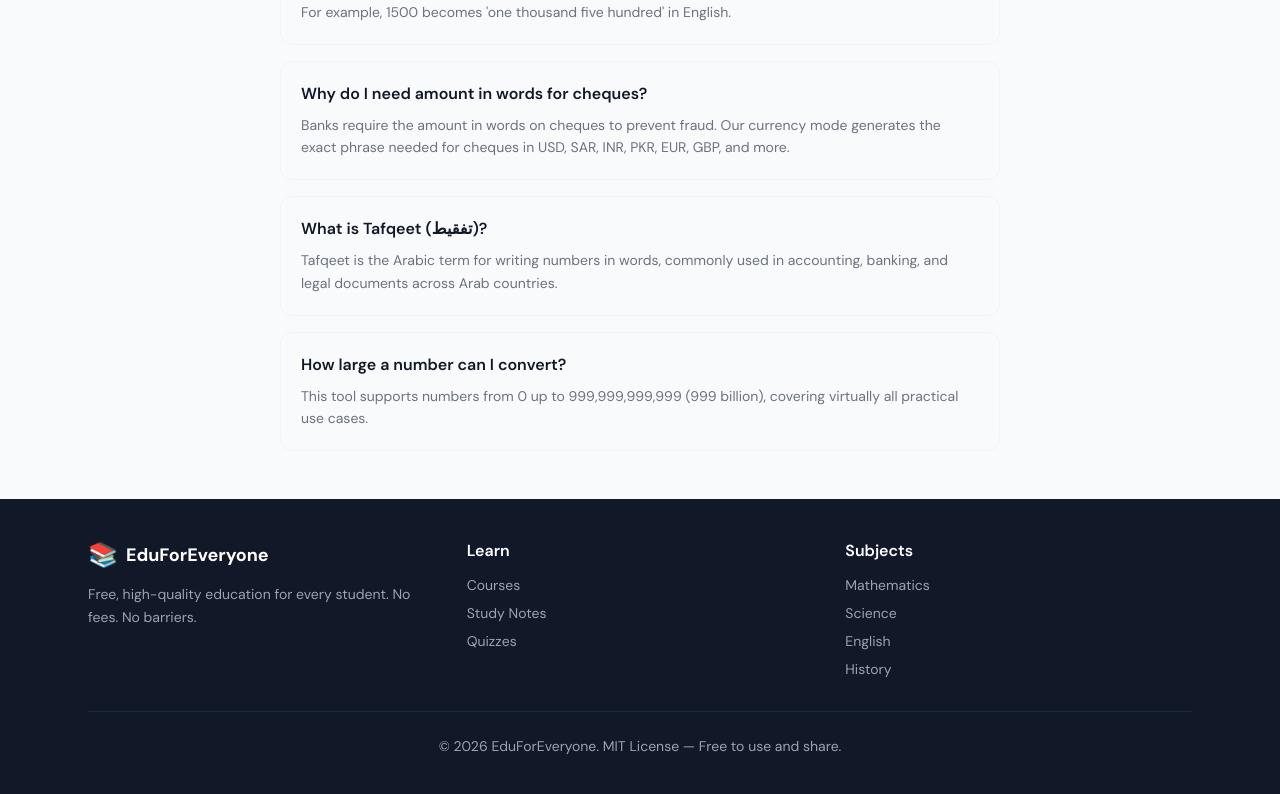
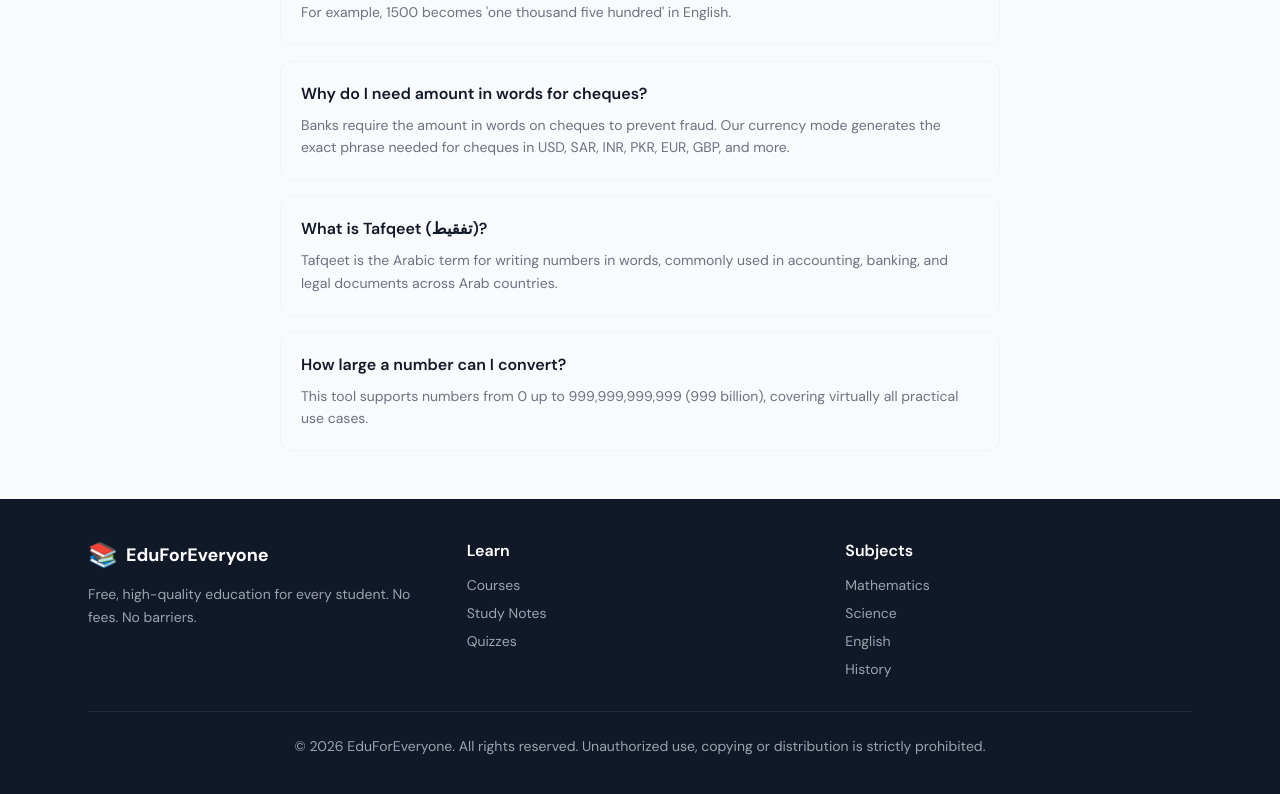
Before and after one commit to azlaneduforeveryone-svg/Eduforeveryone-website, a Next.js app: page /tools/number-to-words in a window 1280 px wide. Shown: the part 903-1697 px from the top of the page. Built offline with nearby package versions, Linux system fonts and the light colour scheme; a web font is replaced by a local one.

Commit message:
Update footer copyright to All Rights Reserved

```diff
--- a/components/Footer.tsx
+++ b/components/Footer.tsx
@@ -33,7 +33,7 @@ export default function Footer() {
           </div>
         </div>
         <div className="border-t border-gray-800 pt-6 text-center text-sm">
-          <p>© {new Date().getFullYear()} EduForEveryone. MIT License — Free to use and share.</p>
+          <p>© {new Date().getFullYear()} EduForEveryone. All rights reserved. Unauthorized use, copying or distribution is strictly prohibited.</p>
         </div>
       </div>
     </footer>
```
